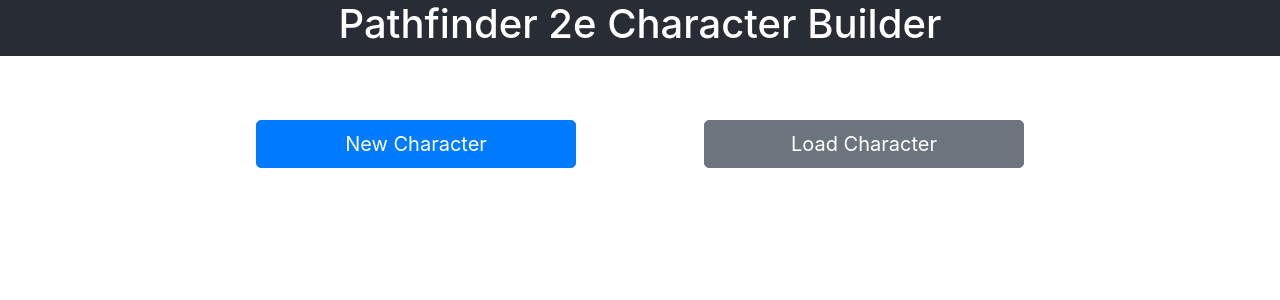
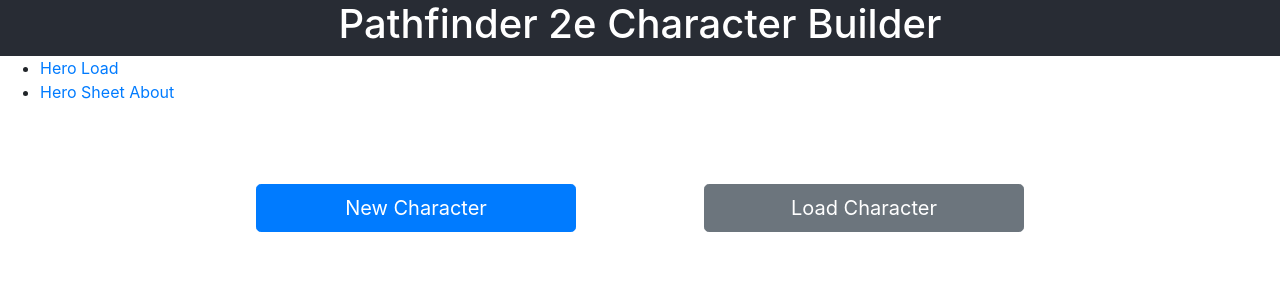
Before and after one commit to degraffa/pf2e-character-builder, a React (Create React App) app: page / in a window 1280 px wide. Shown: the top 300 px of the page. Built offline with nearby package versions, Linux system fonts and the light colour scheme.

Commit message:
Added routing

```diff
--- a/package.json
+++ b/package.json
@@ -15,6 +15,7 @@
     "react-bootstrap": "^1.4.0",
     "react-dom": "^17.0.1",
     "react-pro-sidebar": "^0.6.0",
+    "react-router-dom": "^5.3.0",
     "react-scripts": "4.0.0",
     "typescript": "^4.0.5",
     "web-vitals": "^0.2.4"
@@ -42,5 +43,8 @@
       "last 1 firefox version",
       "last 1 safari version"
     ]
+  },
+  "devDependencies": {
+    "@types/react-router-dom": "^5.1.8"
   }
 }
--- a/src/App.tsx
+++ b/src/App.tsx
@@ -1,14 +1,11 @@
 import React from 'react';
 import './style/App.css';
 import ScreenManager from './components/ScreenManager';
-import HeroSheetSidebar from './components/hero-sheet/HeroSheetSidebar';
 
 function App() {
   return (
     <div className="App">
-
       <header className="App-header">
-        <HeroSheetSidebar />
         <h1> Pathfinder 2e Character Builder </h1>
       </header>
       <ScreenManager />
--- a/src/components/ScreenManager.tsx
+++ b/src/components/ScreenManager.tsx
@@ -3,6 +3,8 @@
 import Hero from '../model/actor/hero/hero'
 import HeroSheet from './hero-sheet/HeroSheet';
 import HeroLoadScreen from './HeroLoad';
+import HeroSheetSidebar from './hero-sheet/HeroSheetSidebar';
+import {BrowserRouter as Router, Switch, Route, Link} from 'react-router-dom';
 
 // Manages what gets displayed
 
@@ -10,7 +12,7 @@
 interface State {hero: Hero, isHeroSelected: boolean};
 
 export default class ScreenManager extends React.Component<Props, State> {
-  mainContent: JSX.Element;
+  mainContent: JSX.Element[];
 
   constructor(props: Props) {
     super(props);
@@ -20,7 +22,13 @@
       isHeroSelected: false
     };
 
-    this.mainContent = (<div></div>)
+    this.mainContent = [
+      (
+        <div>
+          <HeroSheetSidebar></HeroSheetSidebar>
+        </div>
+      )
+    ];
 
     this.loadNewHero = this.loadNewHero.bind(this);
   }
@@ -36,19 +44,33 @@
   }
 
   render() {
-    if (!this.state.isHeroSelected) {
-      return (
-        <HeroLoadScreen
-          loadNewHero={() => this.loadNewHero()}
-          loadOldHero={() => this.loadOldHero()}
-          />
-      )
-    }
-    else {
-      return (
-        <HeroSheet hero={this.state.hero}/>
-      );
-    }
+    return (
+      <Router>
+        <div>
+          <nav>
+            <ul>
+              <li>
+                <Link to="/">Hero Load</Link>
+              </li>
+              <li>
+                <Link to="/hero-sheet-about">Hero Sheet About</Link>
+              </li>
+            </ul>
+          </nav>
 
+          <Switch>
+            <Route path="/hero-sheet-about">
+              <HeroSheet hero={this.state.hero} />
+            </Route>
+            <Route path="/">
+              <HeroLoadScreen
+                loadNewHero={() => this.loadNewHero()}
+                loadOldHero={() => this.loadOldHero()}
+              />
+            </Route>
+          </Switch>
+        </div>
+      </Router>
+    );
   }
 }
--- a/src/components/hero-sheet/HeroSheetSidebar.tsx
+++ b/src/components/hero-sheet/HeroSheetSidebar.tsx
@@ -1,4 +1,6 @@
 import React from 'react';
+import { ProSidebar, Menu, MenuItem, SubMenu } from 'react-pro-sidebar';
+import 'react-pro-sidebar/dist/css/styles.css';
 
 interface Props {}
 interface State {}
@@ -6,7 +8,17 @@
 export default class HeroSheetSidebar extends React.Component<Props, State> {
   render() {
     return (
-      <div></div>
+      <div>
+        <ProSidebar collapsed={false}>
+          <Menu iconShape="square">
+            <MenuItem>Dashboard</MenuItem>
+            <SubMenu title="Components">
+              <MenuItem>Component 1</MenuItem>
+              <MenuItem>Component 2</MenuItem>
+            </SubMenu>
+          </Menu>
+        </ProSidebar>
+      </div>
     );
   }
 }
```
Also changed, not shown: 1 other file (tests, documents, lock files or other folders).
